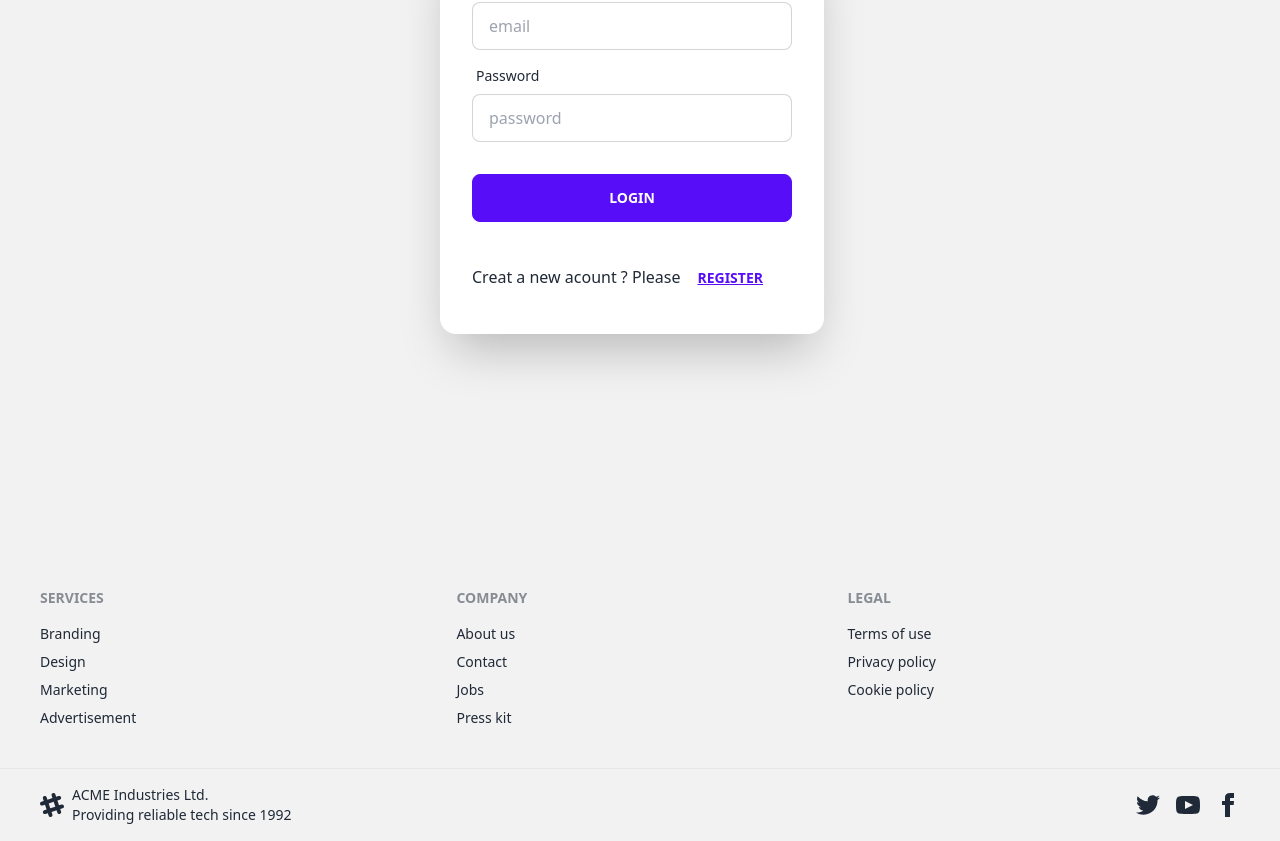
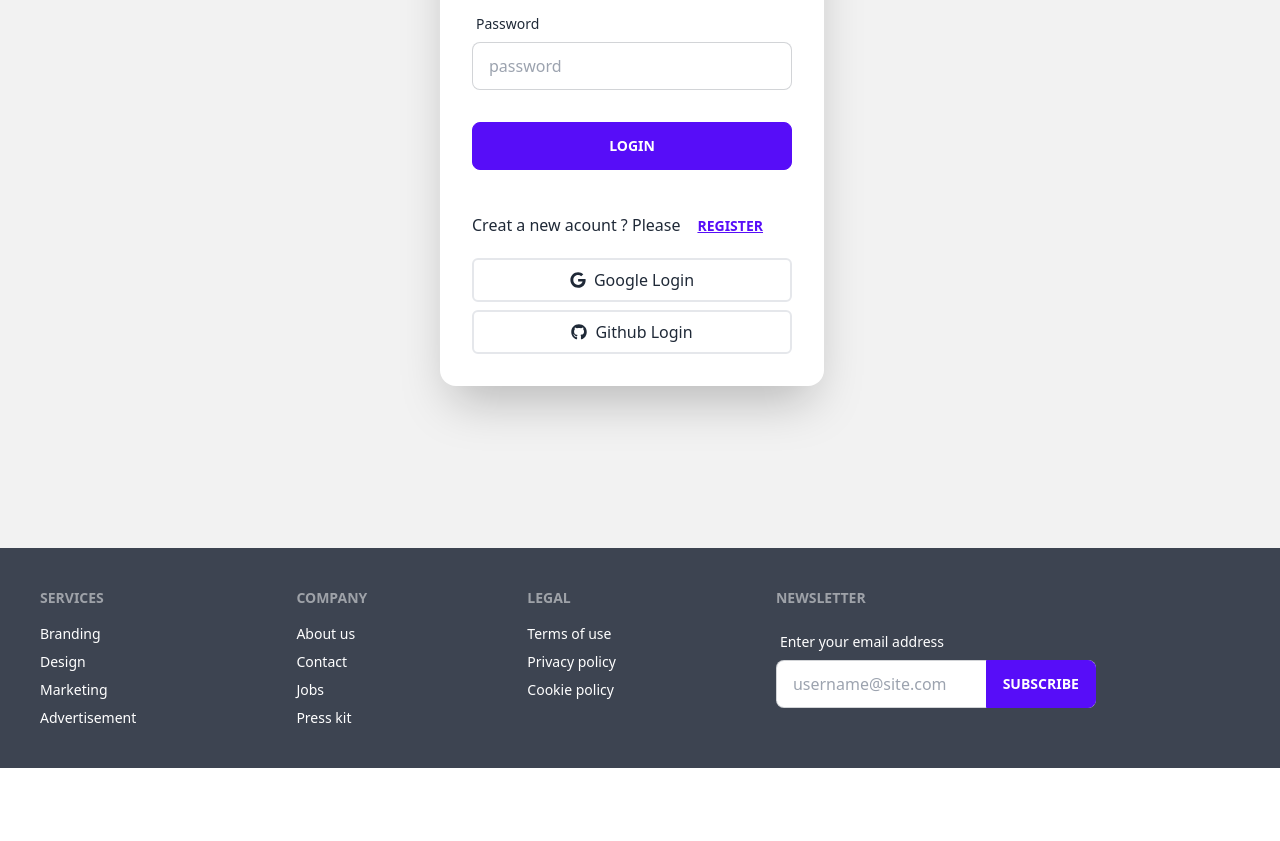
Before and after one commit to HmSani6699/assignment__10__client, a React (Vite) app: page /login in a window 1280 px wide. Shown: the part 316-1157 px from the top of the page. After the commit the page ends 1084 px from the top, so only its background shows below. Built offline with nearby package versions, Linux system fonts and the light colour scheme; no server answers.

Commit message:
add to google login button

```diff
--- a/package.json
+++ b/package.json
@@ -16,6 +16,7 @@
     "match-sorter": "^6.3.1",
     "react": "^18.2.0",
     "react-dom": "^18.2.0",
+    "react-icons": "^4.8.0",
     "react-router-dom": "^6.11.1",
     "react-toastify": "^9.1.2",
     "sort-by": "^1.2.0"
--- /dev/null
+++ b/src/component/ChafContainer/ChafContainer.jsx
@@ -0,0 +1,11 @@
+import React from 'react';
+
+const ChafContainer = () => {
+    return (
+        <div>
+
+        </div>
+    );
+};
+
+export default ChafContainer;
--- a/src/component/Footer/Footer.jsx
+++ b/src/component/Footer/Footer.jsx
@@ -3,7 +3,7 @@ import React from 'react';
 const Footer = () => {
     return (
         <div>
-            <footer className="footer p-10 bg-base-200 text-base-content">
+            <footer className="footer p-10 bg-neutral text-neutral-content">
                 <div>
                     <span className="footer-title">Services</span>
                     <a className="link link-hover">Branding</a>
@@ -24,17 +24,16 @@ const Footer = () => {
                     <a className="link link-hover">Privacy policy</a>
                     <a className="link link-hover">Cookie policy</a>
                 </div>
-            </footer>
-            <footer className="footer px-10 py-4 border-t bg-base-200 text-base-content border-base-300">
-                <div className="items-center grid-flow-col">
-                    <svg width="24" height="24" viewBox="0 0 24 24" xmlns="http://www.w3.org/2000/svg" fillRule="evenodd" clipRule="evenodd" className="fill-current"><path d="M22.672 15.226l-2.432.811.841 2.515c.33 1.019-.209 2.127-1.23 2.456-1.15.325-2.148-.321-2.463-1.226l-.84-2.518-5.013 1.677.84 2.517c.391 1.203-.434 2.542-1.831 2.542-.88 0-1.601-.564-1.86-1.314l-.842-2.516-2.431.809c-1.135.328-2.145-.317-2.463-1.229-.329-1.018.211-2.127 1.231-2.456l2.432-.809-1.621-4.823-2.432.808c-1.355.384-2.558-.59-2.558-1.839 0-.817.509-1.582 1.327-1.846l2.433-.809-.842-2.515c-.33-1.02.211-2.129 1.232-2.458 1.02-.329 2.13.209 2.461 1.229l.842 2.515 5.011-1.677-.839-2.517c-.403-1.238.484-2.553 1.843-2.553.819 0 1.585.509 1.85 1.326l.841 2.517 2.431-.81c1.02-.33 2.131.211 2.461 1.229.332 1.018-.21 2.126-1.23 2.456l-2.433.809 1.622 4.823 2.433-.809c1.242-.401 2.557.484 2.557 1.838 0 .819-.51 1.583-1.328 1.847m-8.992-6.428l-5.01 1.675 1.619 4.828 5.011-1.674-1.62-4.829z"></path></svg>
-                    <p>ACME Industries Ltd. <br />Providing reliable tech since 1992</p>
-                </div>
-                <div className="md:place-self-center md:justify-self-end">
-                    <div className="grid grid-flow-col gap-4">
-                        <a><svg xmlns="http://www.w3.org/2000/svg" width="24" height="24" viewBox="0 0 24 24" className="fill-current"><path d="M24 4.557c-.883.392-1.832.656-2.828.775 1.017-.609 1.798-1.574 2.165-2.724-.951.564-2.005.974-3.127 1.195-.897-.957-2.178-1.555-3.594-1.555-3.179 0-5.515 2.966-4.797 6.045-4.091-.205-7.719-2.165-10.148-5.144-1.29 2.213-.669 5.108 1.523 6.574-.806-.026-1.566-.247-2.229-.616-.054 2.281 1.581 4.415 3.949 4.89-.693.188-1.452.232-2.224.084.626 1.956 2.444 3.379 4.6 3.419-2.07 1.623-4.678 2.348-7.29 2.04 2.179 1.397 4.768 2.212 7.548 2.212 9.142 0 14.307-7.721 13.995-14.646.962-.695 1.797-1.562 2.457-2.549z"></path></svg></a>
-                        <a><svg xmlns="http://www.w3.org/2000/svg" width="24" height="24" viewBox="0 0 24 24" className="fill-current"><path d="M19.615 3.184c-3.604-.246-11.631-.245-15.23 0-3.897.266-4.356 2.62-4.385 8.816.029 6.185.484 8.549 4.385 8.816 3.6.245 11.626.246 15.23 0 3.897-.266 4.356-2.62 4.385-8.816-.029-6.185-.484-8.549-4.385-8.816zm-10.615 12.816v-8l8 3.993-8 4.007z"></path></svg></a>
-                        <a><svg xmlns="http://www.w3.org/2000/svg" width="24" height="24" viewBox="0 0 24 24" className="fill-current"><path d="M9 8h-3v4h3v12h5v-12h3.642l.358-4h-4v-1.667c0-.955.192-1.333 1.115-1.333h2.885v-5h-3.808c-3.596 0-5.192 1.583-5.192 4.615v3.385z"></path></svg></a>
+                <div>
+                    <span className="footer-title">Newsletter</span>
+                    <div className="form-control w-80">
+                        <label className="label">
+                            <span className="label-text text-white">Enter your email address</span>
+                        </label>
+                        <div className="relative">
+                            <input type="text" placeholder="username@site.com" className="input input-bordered w-full pr-16" />
+                            <button className="btn btn-primary absolute top-0 right-0 rounded-l-none">Subscribe</button>
+                        </div>
                     </div>
                 </div>
             </footer>
--- a/src/component/Header/Header.jsx
+++ b/src/component/Header/Header.jsx
@@ -20,7 +20,7 @@ const Header = () => {
                 </div>
                 <div className="navbar-end">
                 {user&&
-                    <div className="avatar mr-4">
+                    <div className="avatar mr-4 hover:${}">
                     <div style={{width:'45px'}} className=" rounded-full ring ring-primary ring-offset-base-100 ring-offset-2">
                         <img src={user&&user.photoURL} />
                     </div>
--- a/src/component/Login/Login.jsx
+++ b/src/component/Login/Login.jsx
@@ -3,22 +3,23 @@ import { Link } from 'react-router-dom';
 import { AuthContext } from '../../Providers/Authprovider';
 import { ToastContainer, toast } from 'react-toastify';
 import 'react-toastify/dist/ReactToastify.css';
+import { FaGithub, FaGoogle } from "react-icons/fa";
 
 const Login = () => {
 
-    const {signIn}=useContext(AuthContext);
+    const { signIn ,googleLogin,githubLogin} = useContext(AuthContext);
 
     const handleLoginFormSubmit = (event) => {
         event.preventDefault()
         const form = event.target;
         const email = form.email.value;
         const password = form.password.value;
-        console.log(email,password);
+        console.log(email, password);
 
         // sign in to user
-        signIn(email,password)
-        .then(result=>{
-            const user =result.user;
+        signIn(email, password)
+            .then(result => {
+                const user = result.user;
                 console.log(user);
                 form.reset();
                 toast.success('Register successfull!', {
@@ -32,7 +33,7 @@ const Login = () => {
                     theme: "light",
                 });
             })
-        .catch(error=>{
+            .catch(error => {
                 toast.error(`${error.message}`, {
                     position: "top-right",
                     autoClose: 5000,
@@ -44,6 +45,15 @@ const Login = () => {
                     theme: "light",
                 });
             })
+    }
+
+
+    const handleGoogleLogin=()=>{
+
+    }
+
+    const handleGitHubLogin=()=>{
+
     }
 
 
@@ -70,6 +80,20 @@ const Login = () => {
                         <div className="form-control mt-6">
                             <Link to='/register'>Creat  a new  acount ? Please<button className="btn btn-link">Register</button></Link>
                         </div>
+
+                        <button onClick={handleGoogleLogin} className="">
+                            <div className='flex items-center justify-center border-2 gap-2 p-2 rounded-md'>
+                                <FaGoogle></FaGoogle> Google Login
+
+                            </div>
+                        </button>
+
+                        <button onClick={handleGitHubLogin} className="">
+                            <div className='flex items-center justify-center border-2 gap-2 p-2 rounded-md'>
+                                <FaGithub></FaGithub> Github Login
+
+                            </div>
+                        </button>
                     </form>
                 </div>
                 <ToastContainer />
```
Also changed, not shown: 1 other file (tests, documents, lock files or other folders). Lines whose indentation alone changed are shown as unchanged.
